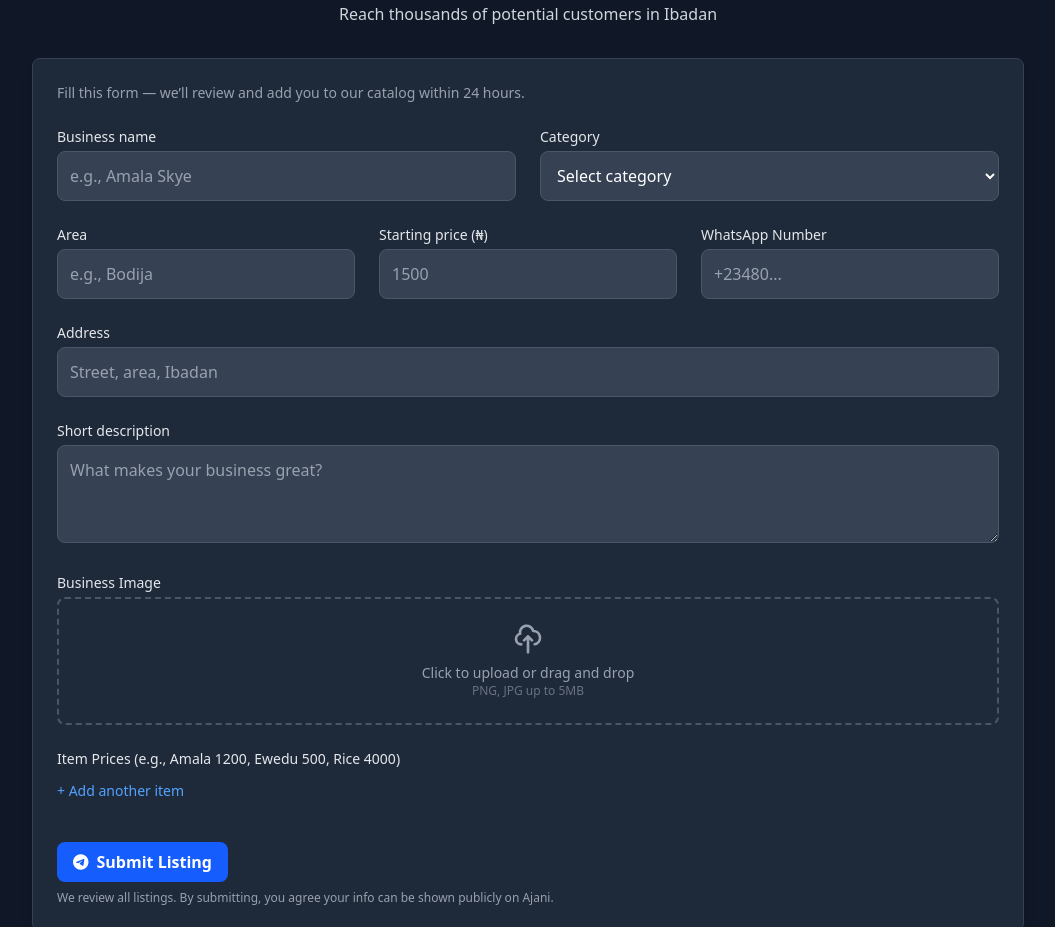
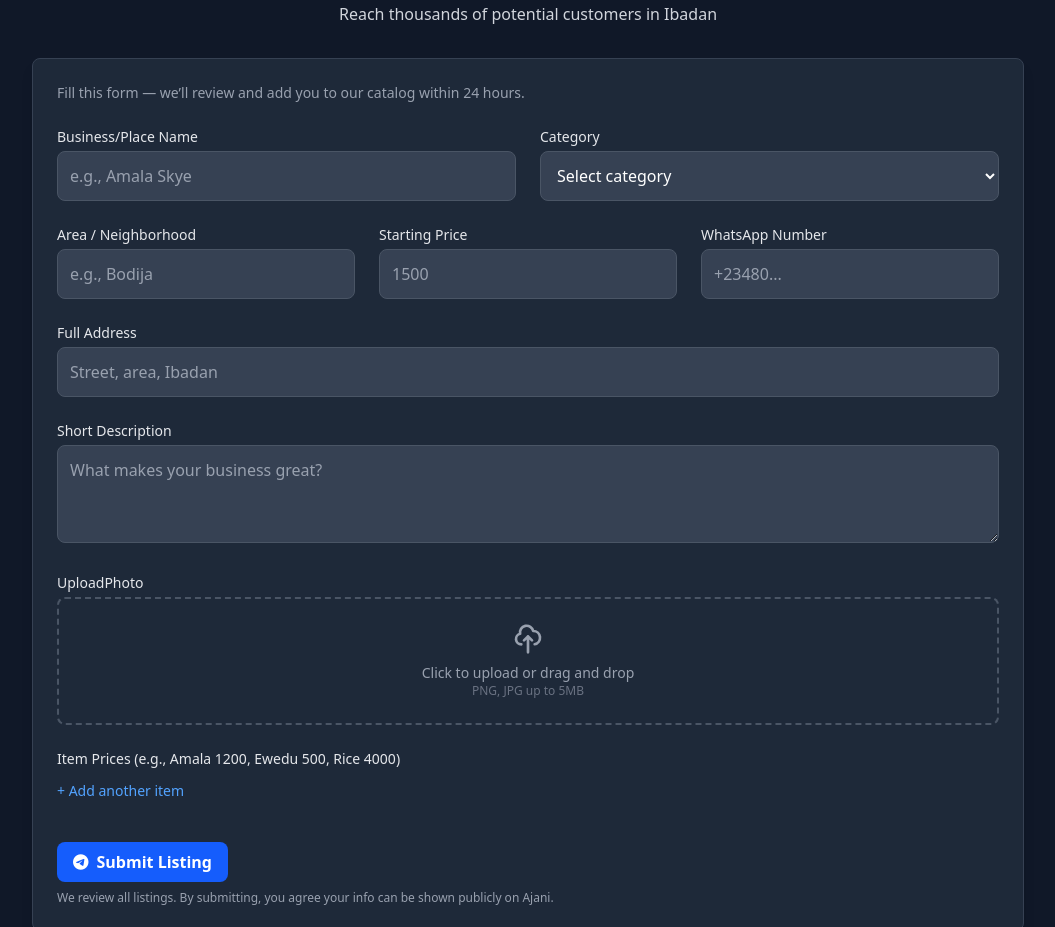
Before and after one commit to ola-ben/Ajani-, a React (Vite) app: page / in a window 1280 px wide. Shown: the part 1820-2747 px from the top of the page, without its empty margins (112-1167 px from the left). Built offline with nearby package versions, Linux system fonts and the light colour scheme.

Commit message:
form updates

```diff
--- a/src/components/VendorForm.jsx
+++ b/src/components/VendorForm.jsx
@@ -106,7 +106,7 @@ const VendorForm = () => {
             <div className="grid grid-cols-1 md:grid-cols-2 gap-6">
               <div>
                 <label className="block text-sm font-medium text-gray-200 mb-1">
-                  Business name
+                  Business/Place Name
                 </label>
                 <input
                   type="text"
@@ -144,7 +144,7 @@ const VendorForm = () => {
             <div className="grid grid-cols-1 md:grid-cols-3 gap-6">
               <div>
                 <label className="block text-sm font-medium text-gray-200 mb-1">
-                  Area
+                  Area / Neighborhood
                 </label>
                 <input
                   type="text"
@@ -159,7 +159,7 @@ const VendorForm = () => {
 
               <div>
                 <label className="block text-sm font-medium text-gray-200 mb-1">
-                  Starting price (₦)
+                  Starting Price
                 </label>
                 <input
                   type="number"
@@ -191,7 +191,7 @@ const VendorForm = () => {
             {/* Address */}
             <div>
               <label className="block text-sm font-medium text-gray-200 mb-1">
-                Address
+                Full Address
               </label>
               <input
                 type="text"
@@ -207,7 +207,7 @@ const VendorForm = () => {
             {/* Short Description */}
             <div>
               <label className="block text-sm font-medium text-gray-200 mb-1">
-                Short description
+                Short Description
               </label>
               <textarea
                 name="shortDescription"
@@ -223,7 +223,7 @@ const VendorForm = () => {
             {/* Business Image */}
             <div>
               <label className="block text-sm font-medium text-gray-200 mb-1">
-                Business Image
+                UploadPhoto
               </label>
               <div
                 className={`border-2 border-dashed border-gray-600 rounded-lg p-6 text-center cursor-pointer hover:border-blue-500 transition ${
```
